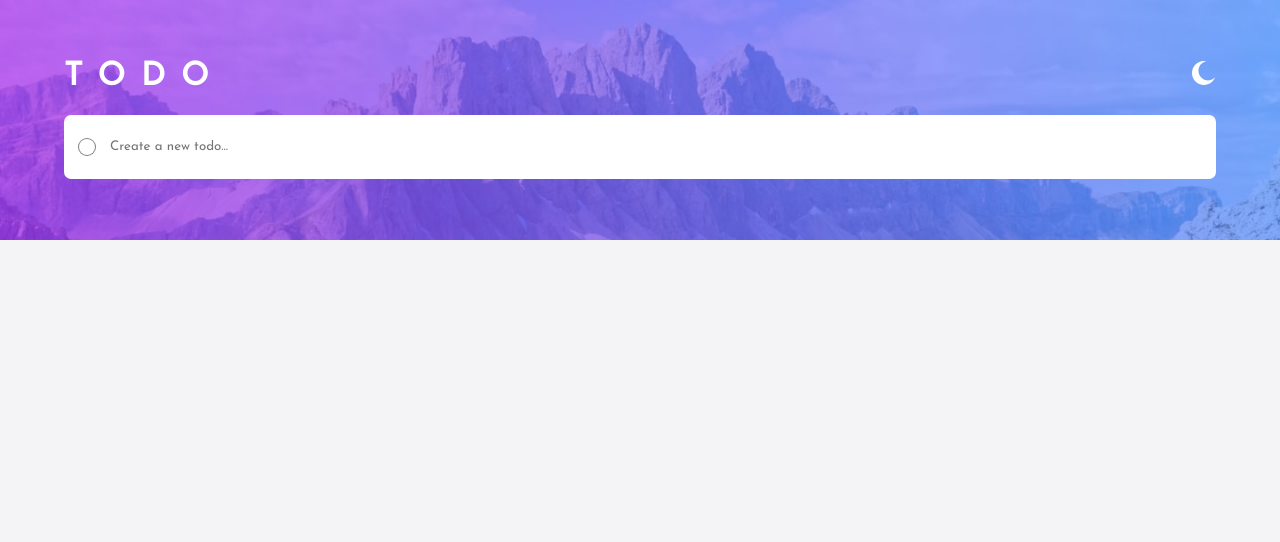
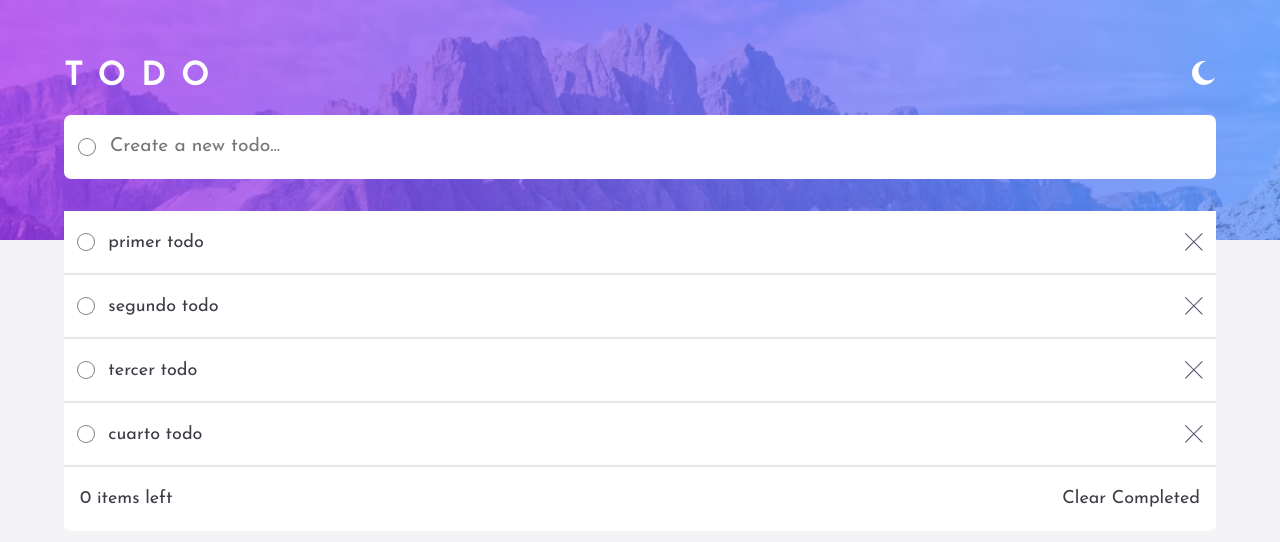
Before and after one commit to Rravg/react-todo-app, a React (Create React App) app: page / in a window 1280 px wide. Shown: the top 542 px of the page. Built offline with nearby package versions, Linux system fonts and the light colour scheme.

Commit message:
Adds todos list style
adds todos list and icons and refactor css files

```diff
--- a/src/App.css
+++ b/src/App.css
@@ -1,12 +1,10 @@
-.App {
-  background-color: antiquewhite;
-}
-
 .theme-light {
   --background-image-mobile: url("../public/images/bg-mobile-light.jpg");
   --background-image-desktop: url("../public/images/bg-desktop-light.jpg");
   --background-color: hsl(240, 11%, 96%);
   --primary-background-color: hsl(0, 0%, 100%);
+  --primary-text-color: hsl(252, 8%, 25%);
+  --border-color: hsl(252, 11%, 91%);
   --caret-color: hsl(224, 26%, 52%);
 }
 
@@ -15,6 +13,8 @@
   --background-image-desktop: url("../public/images/bg-desktop-dark.jpg");
   --background-color: hsl(240, 20%, 12%);
   --primary-background-color: hsl(237, 22%, 19%);
+  --primary-text-color: hsl(238, 31%, 84%);
+  --border-color: hsl(237, 16%, 26%);
   --caret-color: hsl(225, 32%, 54%);
 }
 
@@ -30,7 +30,6 @@
 }
 
 .container {
-  /* border: 2px solid magenta; */
   width: 90%;
   height: 80%;
   position: absolute;
@@ -38,68 +37,6 @@
   top: 5%;
 }
 
-.header {
-  /* border: 2px solid salmon; */
-  display: flex;
-  justify-content: space-between;
-  align-items: baseline;
-  color: white;
-  letter-spacing: 1rem;
-}
-
-.header h1 {
-  font-weight: 700;
-  font-size: 2rem;
-}
-
-.header input {
-  height: 1.5rem;
-}
-
-.input-container {
-  /* border: 2px solid greenyellow; */
-  display: flex;
-  width: 100%;
-}
-
-.input-field {
-  width: 100%;
-  outline: none;
-  padding: 1rem 1rem 1rem 0rem;
-  height: 4rem;
-  font-family: inherit;
-  background-color: var(--primary-background-color);
-  border: none;
-  border-radius: 0px 7px 7px 0px;
-  color: white;
-  caret-color: var(--caret-color);
-}
-
-.icon {
-  display: flex;
-  justify-content: center;
-  align-items: center;
-  width: 3rem;
-  background-color: var(--primary-background-color);
-  border-radius: 7px 0px 0px 7px;
-}
-
-.outer-dot {
-  height: 18px;
-  width: 18px;
-  background-color: grey;
-  border-radius: 50%;
-  display: flex;
-  justify-content: center;
-  align-items: center;
-}
-
-.inner-dot {
-  height: 16px;
-  width: 16px;
-  background-color: var(--primary-background-color);
-  border-radius: 50%;
-}
 
 .attribution {
   color: white;
@@ -128,16 +65,7 @@
     background-color: var(--background-color);
   }
 
-  .header h1 {
-    font-size: 2.5rem;
-  }
-
-  .header input {
-    height: 2rem;
-  }
-
   .container {
-    /* border: 3px solid magenta; */
     width: 40%;
     height: 80%;
     position: absolute;
--- a/src/App.js
+++ b/src/App.js
@@ -2,13 +2,32 @@ import './App.css'
 import { useState } from 'react';
 import { Header } from './components/Header';
 import { InputForm } from './components/InputForm';
+import { TodosList } from './components/TodosList';
 
 
 function App() {
+  const [userInput, setUserInput] = useState({ todoText: "" });
+  const [todos, setTodos] = useState([]);
+
+  const addNewTodo = (itemToAdd) => {
+    if (todos === undefined) {
+      setTodos([itemToAdd]);
+    } else {
+      setTodos([...todos, itemToAdd]);
+    }
+  }
+
   return (
     <>
       <Header />
-      <InputForm />
+      <InputForm
+        userInput={userInput}
+        setUserInput={setUserInput}
+        addNewTodo={addNewTodo}
+      />
+      <TodosList
+        todos={todos}
+      />
     </>
   );
 }
--- a/src/components/Header.js
+++ b/src/components/Header.js
@@ -1,3 +1,4 @@
+import './styles/Header.css';
 import { useState } from 'react';
 import iconSun from '../icons/icon-sun.svg';
 import iconMoon from '../icons/icon-moon.svg';
--- a/src/components/InputForm.js
+++ b/src/components/InputForm.js
@@ -1,8 +1,24 @@
-
+import './styles/InputForm.css';
 
 export function InputForm(props) {
+
+    const handleTextChange = (e) => {
+        const newUserInput = { todoText: e.target.value };
+        props.setUserInput(newUserInput);
+    }
+
+    const handleSubmit = (e) => {
+        e.preventDefault();
+        const itemToAdd = { ...props.userInput, status: false };
+        if (props.userInput.todoText.length === 0) {
+            console.log("empty item");
+        } else {
+            props.addNewTodo(itemToAdd);
+        }
+    }
+
     return (
-        <form>
+        <form onSubmit={handleSubmit}>
             <div className="input-container">
                 <i className="icon">
                     <div className="outer-dot">
@@ -10,7 +26,13 @@ export function InputForm(props) {
                         </div>
                     </div>
                 </i>
-                <input className="input-field" type="text" placeholder="Create a new todo..." />
+                <input
+                    className="input-field"
+                    type="text"
+                    placeholder="Create a new todo..."
+                    onChange={handleTextChange}
+                    value={props.userInput.todoText}
+                />
             </div>
         </form>
     );
--- /dev/null
+++ b/src/components/Todo.js
@@ -0,0 +1,22 @@
+import './styles/Todo.css';
+import iconCross from '../icons/icon-cross.svg';
+
+export function Todo(props) {
+
+    return (
+        <div className="todo-container">
+            <i className="todo-icon">
+                <span className="outer-dot">
+                    <span className="inner-dot">
+                    </span>
+                </span>
+            </i>
+            <li className="todo">
+                {props.text}
+            </li>
+            <i className="todo-icon">
+                <input type="image" src={iconCross} alt="" />
+            </i>
+        </div>
+    );
+}
--- /dev/null
+++ b/src/components/TodosList.js
@@ -0,0 +1,18 @@
+import './styles/TodosList.css';
+import { Todo } from "./Todo.js";
+
+export function TodosList(props) {
+
+    return (
+        <ul className="todo-list">
+            <Todo text="primer todo" />
+            <Todo text="segundo todo" />
+            <Todo text="tercer todo" />
+            <Todo text="cuarto todo" />
+            <li className="list-options">
+                <div className="items-left">{props.todos.length} items left</div>
+                <div className="clear-button">Clear Completed</div>
+            </li>
+        </ul>
+    );
+}
--- /dev/null
+++ b/src/components/styles/Header.css
@@ -0,0 +1,29 @@
+.header {
+    display: flex;
+    justify-content: space-between;
+    align-items: baseline;
+    color: white;
+    letter-spacing: 1rem;
+}
+
+.header h1 {
+    font-weight: 700;
+    font-size: 2rem;
+}
+
+.header input {
+    height: 1.5rem;
+}
+
+/* Desktop */
+@media screen and (min-width: 1440px) {
+
+    .header h1 {
+        font-size: 2.5rem;
+    }
+
+    .header input {
+        height: 2rem;
+    }
+
+}
--- /dev/null
+++ b/src/components/styles/InputForm.css
@@ -0,0 +1,45 @@
+.input-container {
+    display: flex;
+    width: 100%;
+    margin-bottom: 2rem;
+}
+
+.icon {
+    display: flex;
+    justify-content: center;
+    align-items: center;
+    width: 3rem;
+    background-color: var(--primary-background-color);
+    border-radius: 7px 0px 0px 7px;
+}
+
+.outer-dot {
+    height: 18px;
+    width: 18px;
+    background-color: grey;
+    border-radius: 50%;
+    display: flex;
+    justify-content: center;
+    align-items: center;
+}
+
+.inner-dot {
+    height: 16px;
+    width: 16px;
+    background-color: var(--primary-background-color);
+    border-radius: 50%;
+}
+
+.input-field {
+    width: 100%;
+    outline: none;
+    padding: 1rem 1rem 1rem 0rem;
+    height: 4rem;
+    font-family: inherit;
+    background-color: var(--primary-background-color);
+    border: none;
+    border-radius: 0px 7px 7px 0px;
+    color: var(--primary-text-color);
+    caret-color: var(--caret-color);
+    font-size: 1.2rem;
+}
--- /dev/null
+++ b/src/components/styles/Todo.css
@@ -0,0 +1,38 @@
+.todo-container {
+    display: flex;
+}
+
+.todo-icon {
+    display: flex;
+    justify-content: center;
+    align-items: center;
+    width: 3rem;
+    background-color: var(--primary-background-color);
+    border-bottom: 2px solid var(--border-color);
+}
+
+.outer-dot {
+    height: 18px;
+    width: 18px;
+    background-color: grey;
+    border-radius: 50%;
+    display: flex;
+    justify-content: center;
+    align-items: center;
+}
+
+.inner-dot {
+    height: 16px;
+    width: 16px;
+    background-color: var(--primary-background-color);
+    border-radius: 50%;
+}
+
+.todo {
+    width: 100%;
+    background-color: var(--primary-background-color);
+    color: var(--primary-text-color);
+    height: 4rem;
+    line-height: 4rem;
+    border-bottom: 2px solid var(--border-color);
+}
--- /dev/null
+++ b/src/components/styles/TodosList.css
@@ -0,0 +1,17 @@
+.todo-list {
+    margin: 0;
+    padding: 0;
+    list-style-type: none;
+}
+
+.list-options {
+    display: flex;
+    justify-content: space-between;
+    width: 100%;
+    background-color: var(--primary-background-color);
+    color: var(--primary-text-color);
+    height: 4rem;
+    line-height: 4rem;
+    padding: 0rem 1rem;
+    border-radius: 0px 0px 7px 7px;
+}
```
